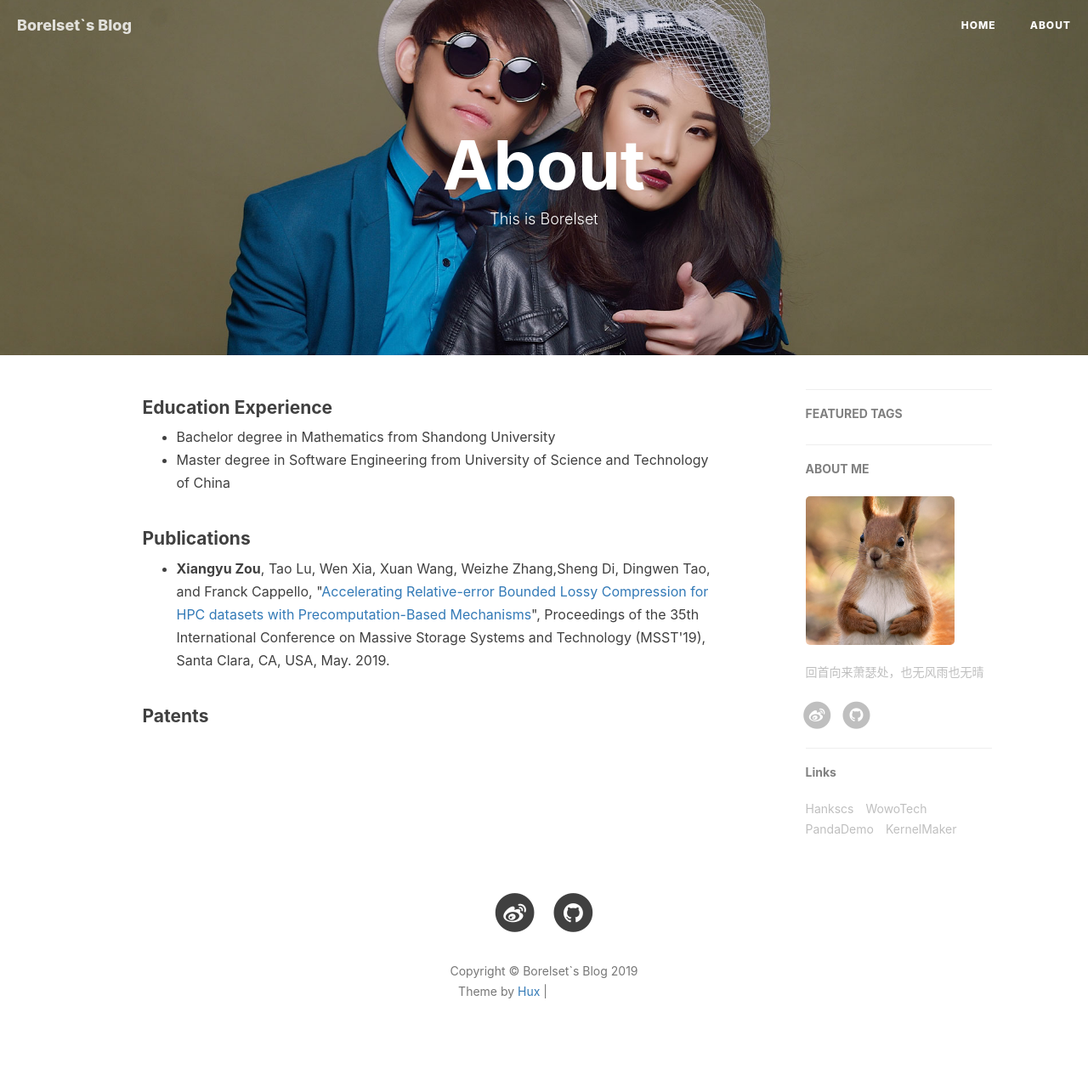
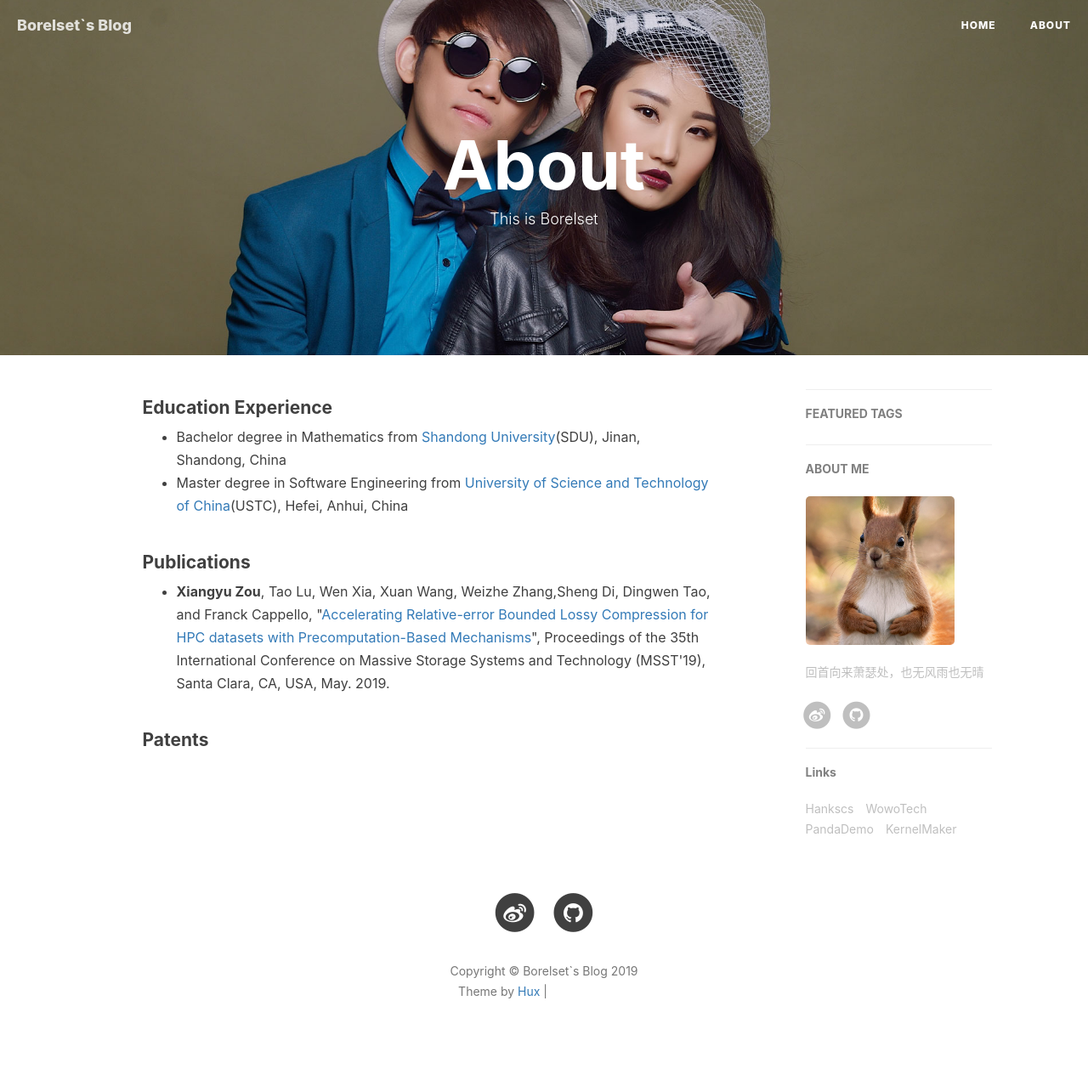
Before and after one commit to Borelset/borelset.github.io, a Jekyll site: the page built from about.html, in a window 1280 px wide. Shown: the whole page at 85% size. Built offline with Jekyll 4.4.1, drawn with Linux system fonts in a browser that asks for light colours; nearby versions of some CDN libraries; comment, search, counter and statistics services are not loaded; grey boxes are pictures that could not be loaded.

Commit message:
update aboutme

```diff
--- a/about.html
+++ b/about.html
@@ -12,8 +12,8 @@ header-img: "img/about-bg.jpg"
 
     <h4>Education Experience</h4>
     <ul>
-        <li>Bachelor degree in Mathematics from Shandong University</li>
-        <li>Master degree in Software Engineering from University of Science and Technology of China</li>
+        <li>Bachelor degree in Mathematics from <a href="http://www.sdu.edu.cn/">Shandong University</a>(SDU), Jinan, Shandong, China</li>
+        <li>Master degree in Software Engineering from <a href="https://www.ustc.edu.cn/">University of Science and Technology of China</a>(USTC), Hefei, Anhui, China</li>
     </ul>
 
     <h4>Publications</h4>
```
